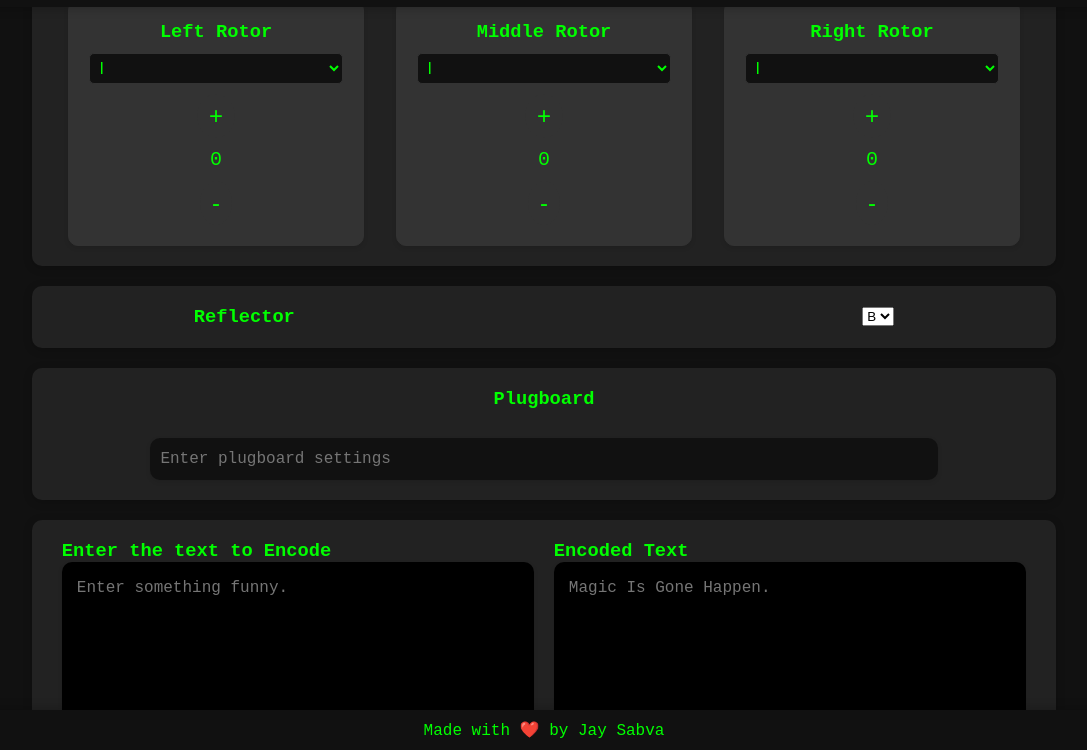
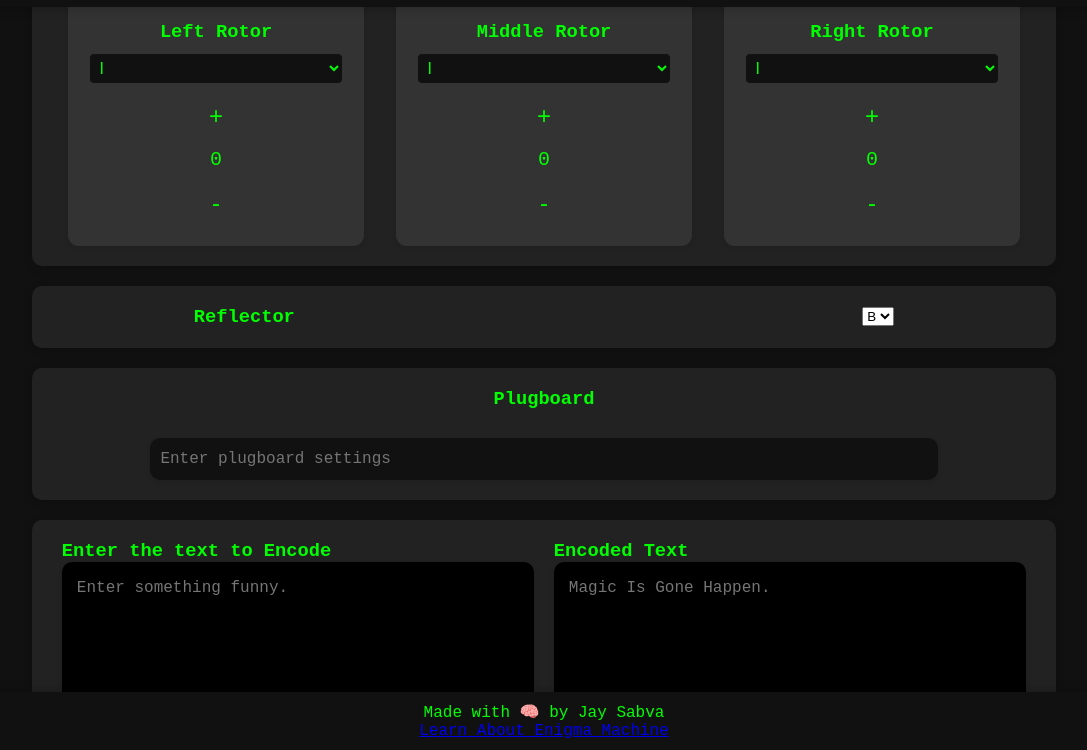
Before and after one commit to JaySabva/Enigma_Website, a plain HTML site: page index.html in a window 1280 px wide. Shown: the part 50-800 px from the top of the page, without its empty margins (96-1183 px from the left). Drawn offline with Linux system fonts and the light colour scheme.

Commit message:
Update index.html

```diff
--- a/index.html
+++ b/index.html
@@ -155,6 +155,7 @@
     <script src="script.js"></script>
   </body>
   <footer>
-    <p>Made with ❤️ by Jay Sabva</p>
+    <p>Made with 🧠 by Jay Sabva</p>
+    <p> <a href = "https://en.wikipedia.org/wiki/Enigma_machine">Learn About Enigma Machine</a></p>
   </footer>
 </html>
```
